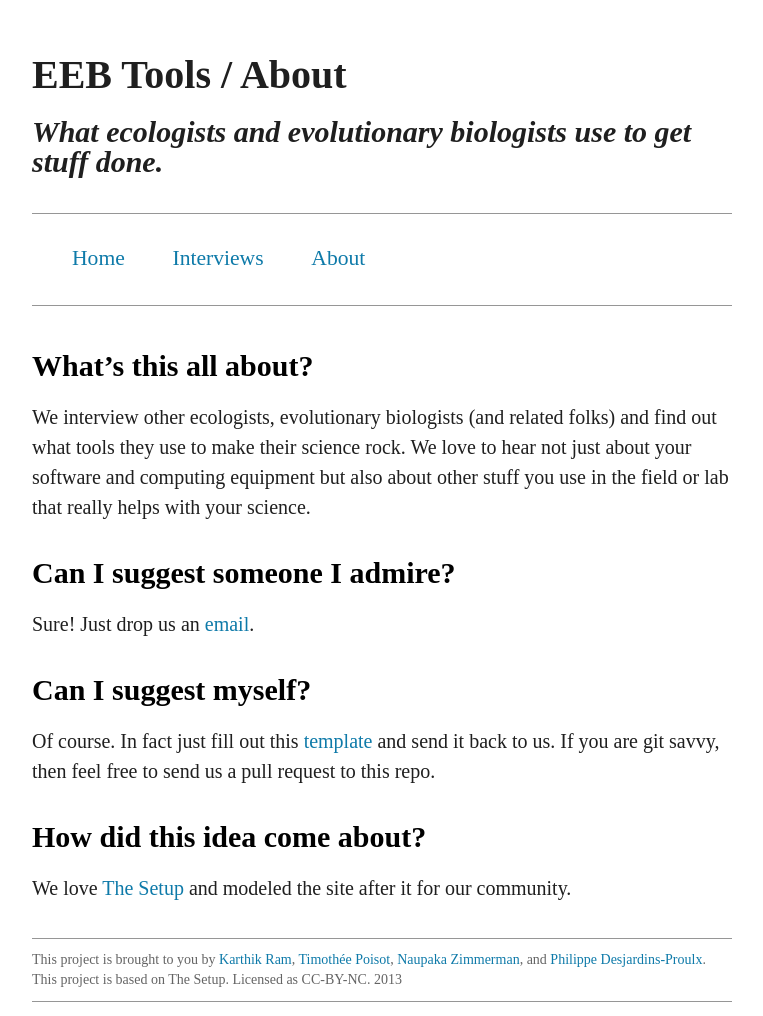
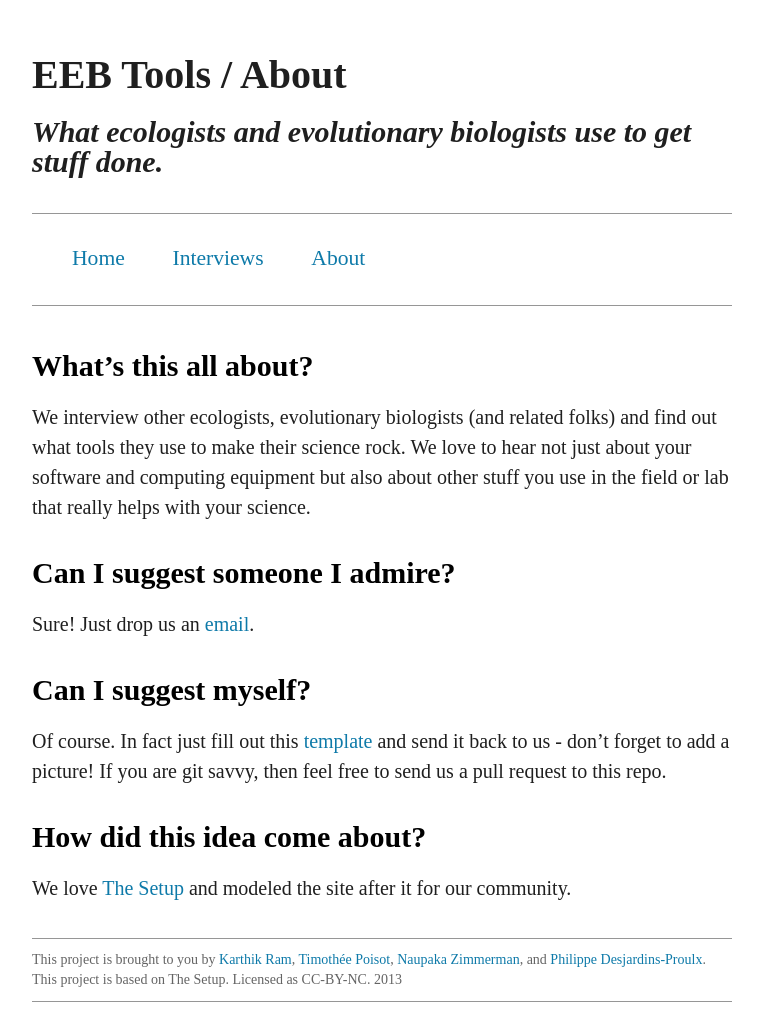
Before and after one commit to karthik/ecotools, a Jekyll site: the page built from about.md, in a window 1280 px wide. Shown: the whole page, without its empty margins (258-1021 px from the left). Built offline with Jekyll 4.4.1, drawn with Linux system fonts in a browser that asks for light colours; Markdown is read by kramdown in place of the engine named in the settings; a style sheet for code colours, icons or effects is not loaded.

Commit message:
Update about.md

```diff
--- a/about.md
+++ b/about.md
@@ -13,7 +13,7 @@
 
 #Can I suggest myself?
 
-Of course. In fact just fill out this [template](link to gist) and send it back to us. If you are git savvy, then feel free to send us a pull request to this repo.
+Of course. In fact just fill out this [template](https://gist.github.com/4612840) and send it back to us - don't forget to add a picture! If you are git savvy, then feel free to send us a pull request to this repo.
 
 #How did this idea come about?
 
```
